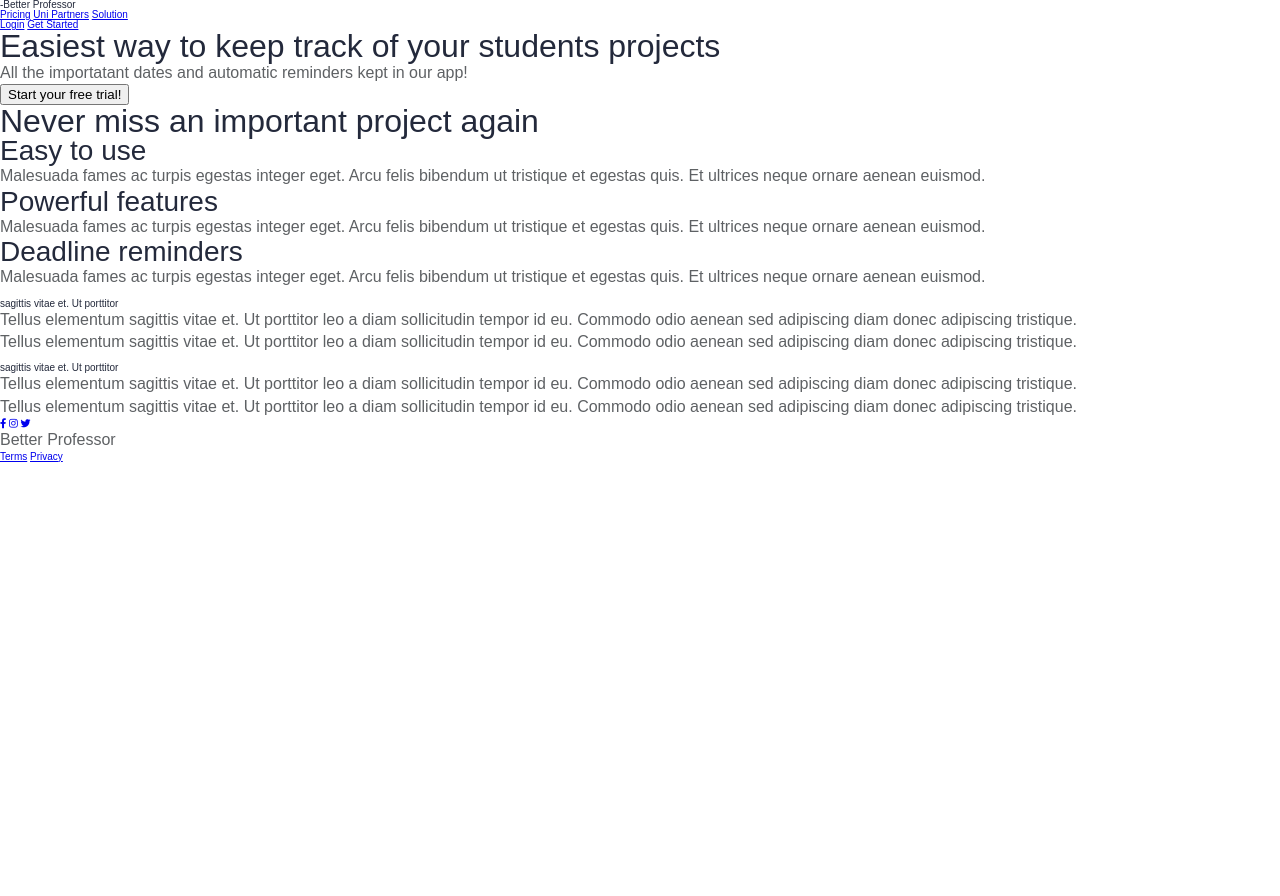
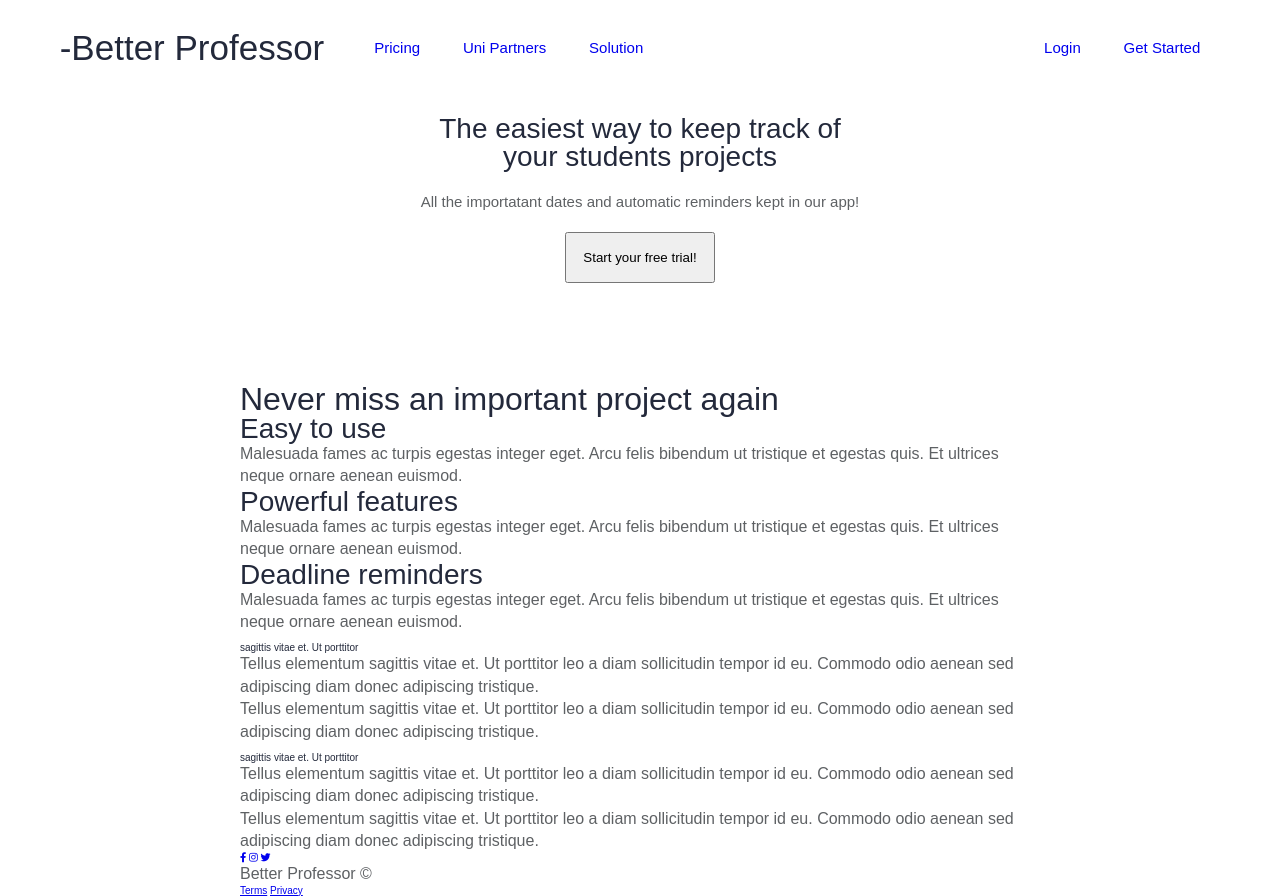
Before and after one commit to BW-Better-Professor-App1/Marketing-Page, a plain HTML site: page index.html in a window 1280 px wide. Before the commit the page ends 800 px from the top, so only its background shows below. Drawn offline with Linux system fonts and the light colour scheme.

Commit message:
adding general styles for layout

```diff
--- a/index.html
+++ b/index.html
@@ -13,8 +13,6 @@
   </head>
 
   <body>
-    <div class="container">
-      <header>
     <div class="nav-bar">
       <h1>-Better Professor</h1>
       <nav>
@@ -29,8 +27,10 @@
         </div>
       </nav>
     </div>
+    <div class="container">
+      <header>
         <div class="cta">
-          <h2>Easiest way to keep track of your students projects</h2>
+          <h2>The easiest way to keep track of <br> your students projects</h2>
           <p>
             All the importatant dates and automatic reminders kept in our app!
           </p>
@@ -115,7 +115,7 @@
             <a href="#"><i class="fab fa-twitter"></i></a>
           </div>
           <div>
-            <p>Better Professor</p>
+            <p>Better Professor &copy;</p>
             <div class="legal-links">
               <a href="#">Terms</a>
               <a href="#">Privacy</a>
--- a/less/global.less
+++ b/less/global.less
@@ -30,8 +30,8 @@ p {
   line-height: 1.4;
 }
 
-// .container {
-//   max-width: 800px;
-//   width: 100%;
-//   margin: 0 auto;
-// }
+.container {
+  max-width: 800px;
+  width: 100%;
+  margin: 0 auto;
+}
--- a/less/home-page.less
+++ b/less/home-page.less
@@ -0,0 +1,27 @@
+header {
+  .cta {
+    text-align: center;
+    h2 {
+      font-size: 2.8rem;
+      margin: 5rem 0 2rem;
+    }
+
+    p {
+      font-size: 1.5rem;
+      margin-bottom: 2rem;
+    }
+
+    .cta-btn {
+      margin-bottom: 10rem;
+      button {
+        cursor: pointer;
+        padding: 2%;
+      }
+    }
+  }
+}
+
+//Feature Section
+.features {
+
+}
--- a/less/navigation.less
+++ b/less/navigation.less
@@ -0,0 +1,28 @@
+.nav-bar {
+  width: 100%;
+  display: flex;
+  justify-content: center;
+  align-items: center;
+  margin: 3rem auto;
+  h1 {
+    font-size: 3.5rem;
+  }
+
+  nav {
+    width: 70%;
+    display: flex;
+    justify-content: space-between;
+
+    .nav-left {
+      margin: 0 3rem;
+    }
+    .nav-right,.nav-left {
+      a {
+        margin: 0 2rem;
+        font-size: 1.5rem;
+        text-decoration: none;
+      }
+    }
+  }
+
+}
```
Also changed, not shown: css/index.css. Lines whose indentation alone changed are shown as unchanged.
